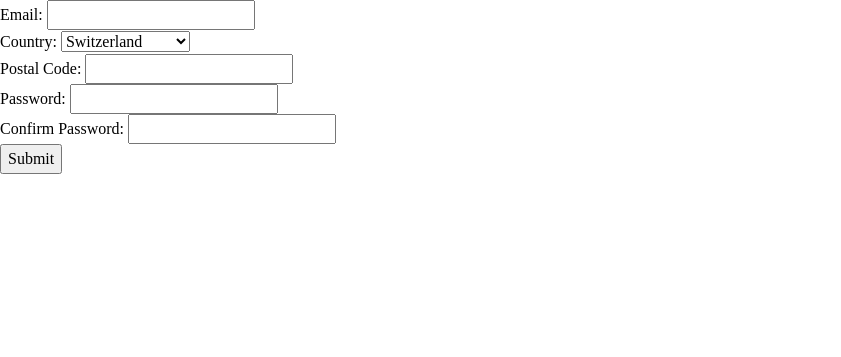
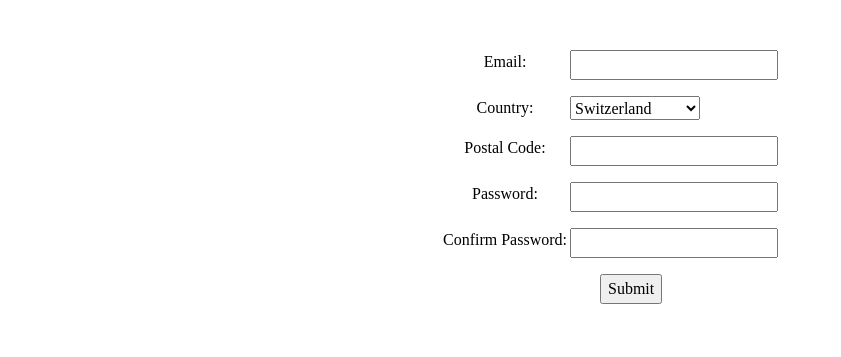
Before and after one commit to nibblenod/form-validation, a website built with webpack: page src/template.html in a window 1280 px wide. Shown: the whole page, without its empty margins (0-841 px from the left). Built offline with nearby package versions, Linux system fonts and the light colour scheme.

Commit message:
form structure css styling

```diff
--- a/src/styles.css
+++ b/src/styles.css
@@ -61,3 +61,24 @@ h6 {
 #__next {
   isolation: isolate;
 }
+
+form {
+  padding: 50px;
+  display: flex;
+  flex-direction: column;
+  gap: 1rem;
+  width: 500px;
+  margin: 0 auto;
+  justify-content: center;
+}
+form > div {
+  display: flex;
+  text-align: center;
+}
+form > div > * {
+  flex-basis: 130px;
+}
+form > button {
+  align-self: flex-start;
+  margin-left: 160px;
+}
```
